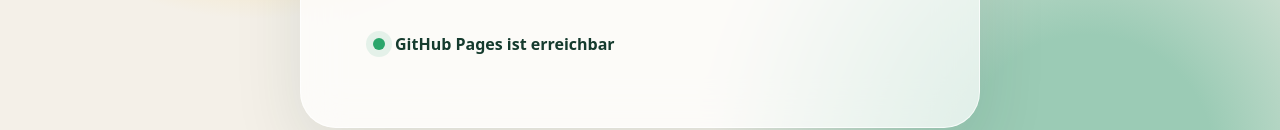
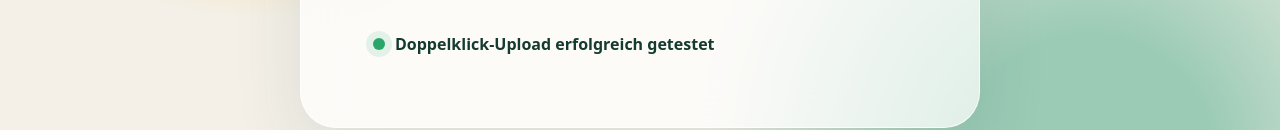
Before and after one commit to mio2322/github-pages-skript-test, a plain HTML site: page index.html in a window 1280 px wide. Shown: the part 479-609 px from the top of the page. Drawn offline with Linux system fonts and the light colour scheme.

Commit message:
Testseite aktualisieren

```diff
--- a/index.html
+++ b/index.html
@@ -49,7 +49,7 @@
       <div class="label">Neutrale Testseite</div>
       <h1>Es funktioniert.</h1>
       <p>Diese Seite enthält keine Kunden-, Firmen- oder Projektdaten. Sie dient ausschließlich dazu, den sicheren Veröffentlichungsablauf für GitHub Pages zu testen.</p>
-      <div class="status">GitHub Pages ist erreichbar</div>
+      <div class="status">Doppelklick-Upload erfolgreich getestet</div>
     </main>
   </body>
 </html>
```
